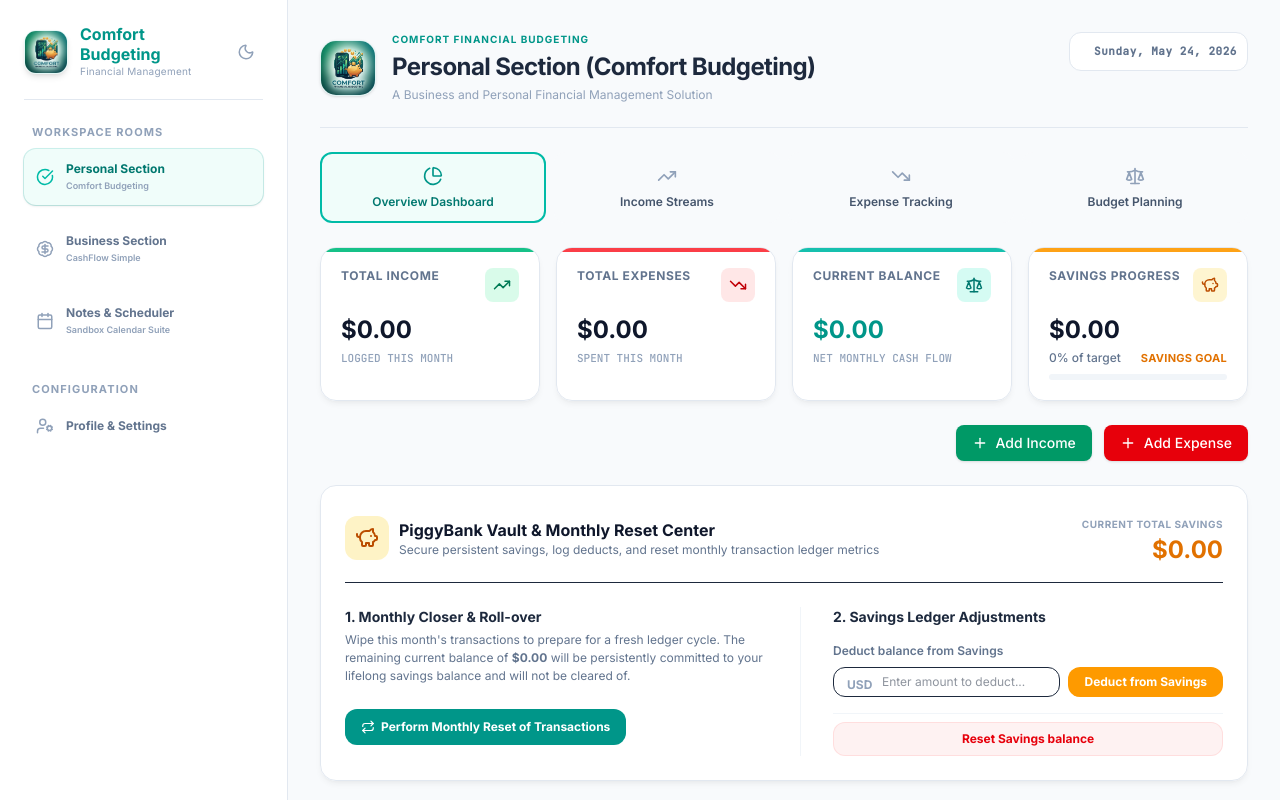
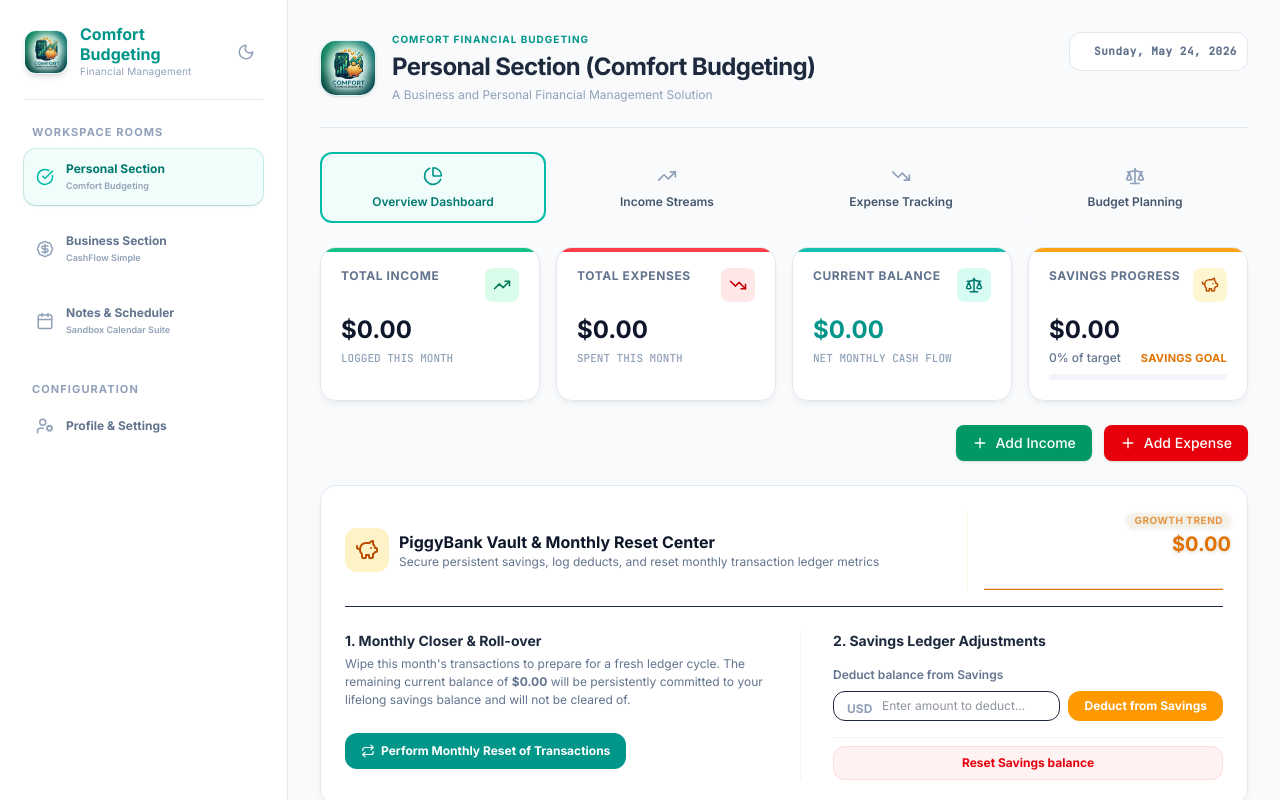
Before and after one commit to comfortdesignszw-mny/comfort-financial-budgeting, a React (Vite) app: page / in a window 1280 px wide. Shown: the top 800 px of the page. Built offline with nearby package versions, Linux system fonts and the light colour scheme.

Commit message:
feat: add savings trend visualization
Integrate Recharts to display savings history in the Personal section and update the profile type to support tracking savings progress over time.

```diff
--- a/src/components/PersonalSection.tsx
+++ b/src/components/PersonalSection.tsx
@@ -6,6 +6,14 @@ import {
   Plus, Calendar, Tag, Info, AlertTriangle, ChevronRight, X, Repeat,
   PieChart
 } from 'lucide-react';
+import {
+  ResponsiveContainer,
+  AreaChart,
+  Area,
+  Tooltip,
+  YAxis,
+  XAxis
+} from 'recharts';
 import { AppData, PersonalTransaction, PersonalBudget, PersonalExpenseCategory, CurrencyType } from '../types';
 import { formatCurrency, formatDate } from '../utils';
 
@@ -84,6 +92,26 @@ export default function PersonalSection({ data, onUpdateData, currency }: Person
   const totalSavingsAmount = accumulatedSavings + currentMonthSavings;
   const savingsTarget = data.profile.savingsTarget || 500;
   const savingsPercent = Math.min(100, (totalSavingsAmount / savingsTarget) * 100);
+
+  const savingsTrendData = React.useMemo(() => {
+    const history = data.profile.savingsHistory || [];
+    const chartData = [...history];
+
+    if (chartData.length === 0 && accumulatedSavings > 0) {
+       chartData.push({ date: 'Legacy', amount: accumulatedSavings });
+    }
+
+    chartData.push({
+      date: 'Current',
+      amount: totalSavingsAmount
+    });
+
+    if (chartData.length === 1) {
+       chartData.unshift({ date: 'Start', amount: 0 });
+    }
+
+    return chartData;
+  }, [data.profile.savingsHistory, accumulatedSavings, totalSavingsAmount]);
 
   // 1. Transaction Handlers
   const openAddTxModal = (type: 'income' | 'expense') => {
@@ -167,12 +195,15 @@ export default function PersonalSection({ data, onUpdateData, currency }: Person
 
     const currentAccumulated = data.profile.accumulatedSavings || 0;
     const updatedSavings = currentAccumulated - amountToDeduct;
+    const history = data.profile.savingsHistory || [];
+    const dateStr = new Date().toLocaleDateString(undefined, { month: 'short', year: 'numeric' });
 
     onUpdateData({
       ...data,
       profile: {
         ...data.profile,
-        accumulatedSavings: updatedSavings
+        accumulatedSavings: updatedSavings,
+        savingsHistory: [...history, { date: dateStr, amount: updatedSavings }]
       }
     });
 
@@ -185,7 +216,8 @@ export default function PersonalSection({ data, onUpdateData, currency }: Person
       ...data,
       profile: {
         ...data.profile,
-        accumulatedSavings: 0
+        accumulatedSavings: 0,
+        savingsHistory: []
       },
       transactions: [] // reset transactions of the month to 0 as well
     });
@@ -196,11 +228,16 @@ export default function PersonalSection({ data, onUpdateData, currency }: Person
   const handleMonthlyReset = () => {
     if (confirm(`Are you sure you want to perform a monthly reset? This will save your current positive balance of ${formatCurrency(Math.max(0, currentBalance), currency)} to your persistent savings and empty all transaction logs to start the next month fresh.`)) {
       const savingsToAdd = Math.max(0, currentBalance);
+      const newAccumulated = (data.profile.accumulatedSavings || 0) + savingsToAdd;
+      const history = data.profile.savingsHistory || [];
+      const dateStr = new Date().toLocaleDateString(undefined, { month: 'short', year: 'numeric' });
+
       onUpdateData({
         ...data,
         profile: {
           ...data.profile,
-          accumulatedSavings: (data.profile.accumulatedSavings || 0) + savingsToAdd
+          accumulatedSavings: newAccumulated,
+          savingsHistory: [...history, { date: dateStr, amount: newAccumulated }]
         },
         transactions: []
       });
@@ -456,9 +493,29 @@ export default function PersonalSection({ data, onUpdateData, currency }: Person
                   <p className="text-xs text-slate-500 dark:text-slate-400">Secure persistent savings, log deducts, and reset monthly transaction ledger metrics</p>
                 </div>
               </div>
-              <div className="text-right">
-                <span className="text-[10px] font-bold uppercase tracking-wider text-slate-400">Current Total Savings</span>
-                <div className="text-2xl font-black font-sans text-amber-600 dark:text-amber-400">{formatCurrency(totalSavingsAmount, currency)}</div>
+              <div className="w-full md:w-64 h-20 relative mt-4 md:mt-0 flex shrink-0 border-l border-amber-500/10 dark:border-amber-500/10 pl-0 md:pl-4">
+                <div className="absolute right-0 -top-1 md:-right-2 z-10 text-right pointer-events-none">
+                  <span className="text-[10px] font-bold uppercase tracking-wider text-amber-600/70 dark:text-amber-500/70 block mb-0.5 drop-shadow-sm bg-amber-50/50 dark:bg-amber-950/50 px-2 rounded-full inline-block backdrop-blur-sm">Growth Trend</span>
+                  <div className="text-xl font-black font-sans text-amber-600 dark:text-amber-400 drop-shadow-sm">{formatCurrency(totalSavingsAmount, currency)}</div>
+                </div>
+                <ResponsiveContainer width="100%" height="100%">
+                  <AreaChart data={savingsTrendData} margin={{ top: 20, right: 0, left: 0, bottom: 0 }}>
+                    <defs>
+                      <linearGradient id="colorAmountSpark" x1="0" y1="0" x2="0" y2="1">
+                        <stop offset="5%" stopColor="#d97706" stopOpacity={0.3}/>
+                        <stop offset="95%" stopColor="#d97706" stopOpacity={0}/>
+                      </linearGradient>
+                    </defs>
+                    <Tooltip
+                      cursor={{ stroke: '#d97706', strokeWidth: 1, strokeDasharray: '3 3' }}
+                      formatter={(value: number) => [formatCurrency(value, currency), 'Savings']}
+                      labelStyle={{ color: '#64748b', fontSize: '12px', fontWeight: 600 }}
+                      itemStyle={{ color: '#d97706', fontSize: '14px', fontWeight: 'bold' }}
+                      contentStyle={{ borderRadius: '12px', border: '1px solid rgba(217, 119, 6, 0.2)', boxShadow: '0 10px 15px -3px rgb(0 0 0 / 0.1)' }}
+                    />
+                    <Area type="monotone" dataKey="amount" stroke="#d97706" strokeWidth={2.5} fillOpacity={1} fill="url(#colorAmountSpark)" />
+                  </AreaChart>
+                </ResponsiveContainer>
               </div>
             </div>
 
--- a/src/types.ts
+++ b/src/types.ts
@@ -16,6 +16,7 @@ export interface ProfileState {
   companyPhone?: string;
   companyEmail?: string;
   accumulatedSavings?: number;
+  savingsHistory?: { date: string; amount: number }[];
 }
 
 // Personal space types
```
